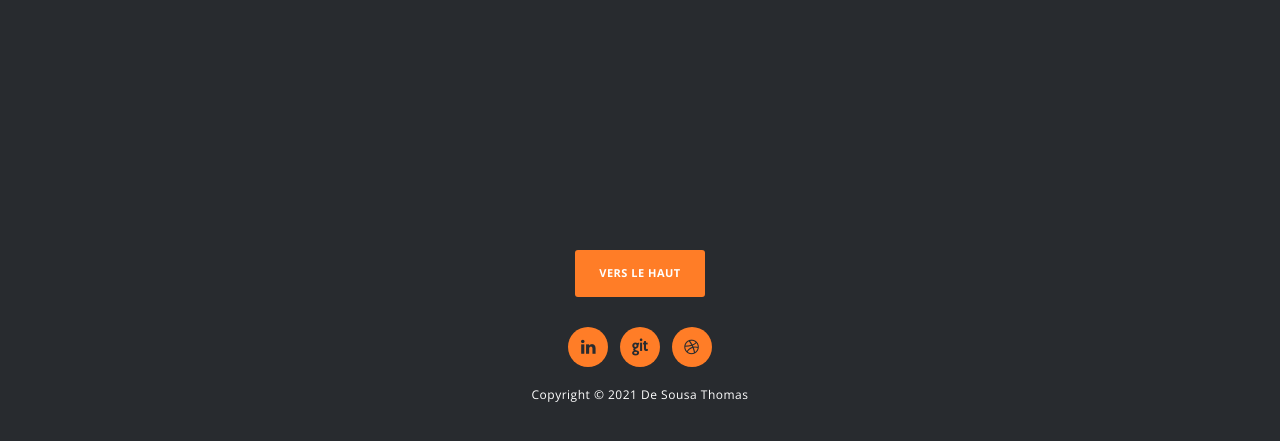
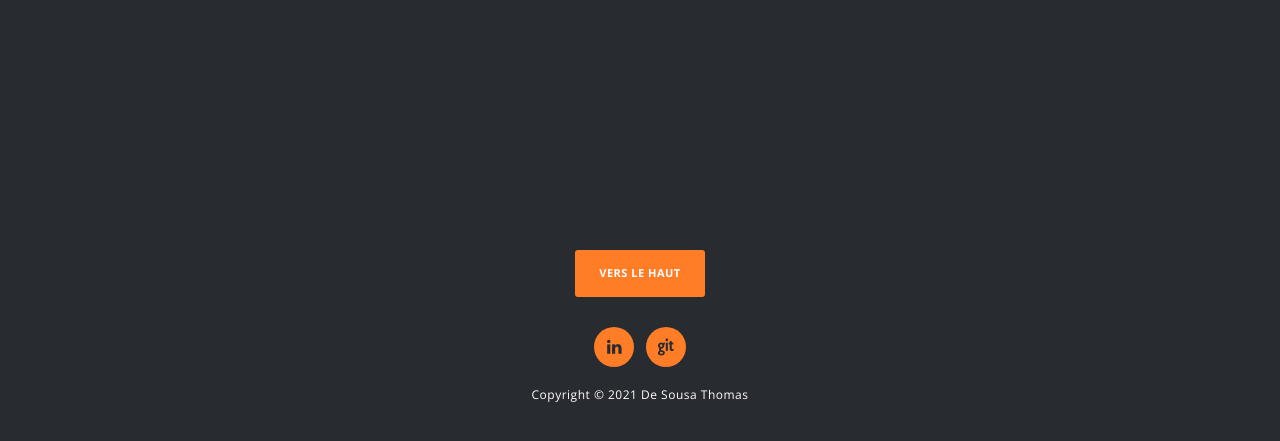
Before and after one commit to TomaRouki/Portfolio, a plain HTML site: page index.html in a window 1280 px wide. Shown: the part 3830-4271 px from the top of the page. Drawn offline with nearby package versions, Linux system fonts and the light colour scheme.

Commit message:
Update index.html

```diff
--- a/index.html
+++ b/index.html
@@ -527,8 +527,7 @@
                     <ul>
                         <li><a href="https://www.linkedin.com/in/thomas-de-sousa-187b08189/"><i class="fa fa-linkedin"></i></a>
                         </li>
-                        <li><a href="#"><i class="fa fa-git"></i></a></li>
-                        <li><a href="#"><i class="fa fa-dribbble"></i></a></li>
+                        <li><a href="https://github.com/TomaRouki"><i class="fa fa-git"></i></a></li>
                     </ul>
                     <p>Copyright &copy; 2021 De Sousa Thomas
 
```
